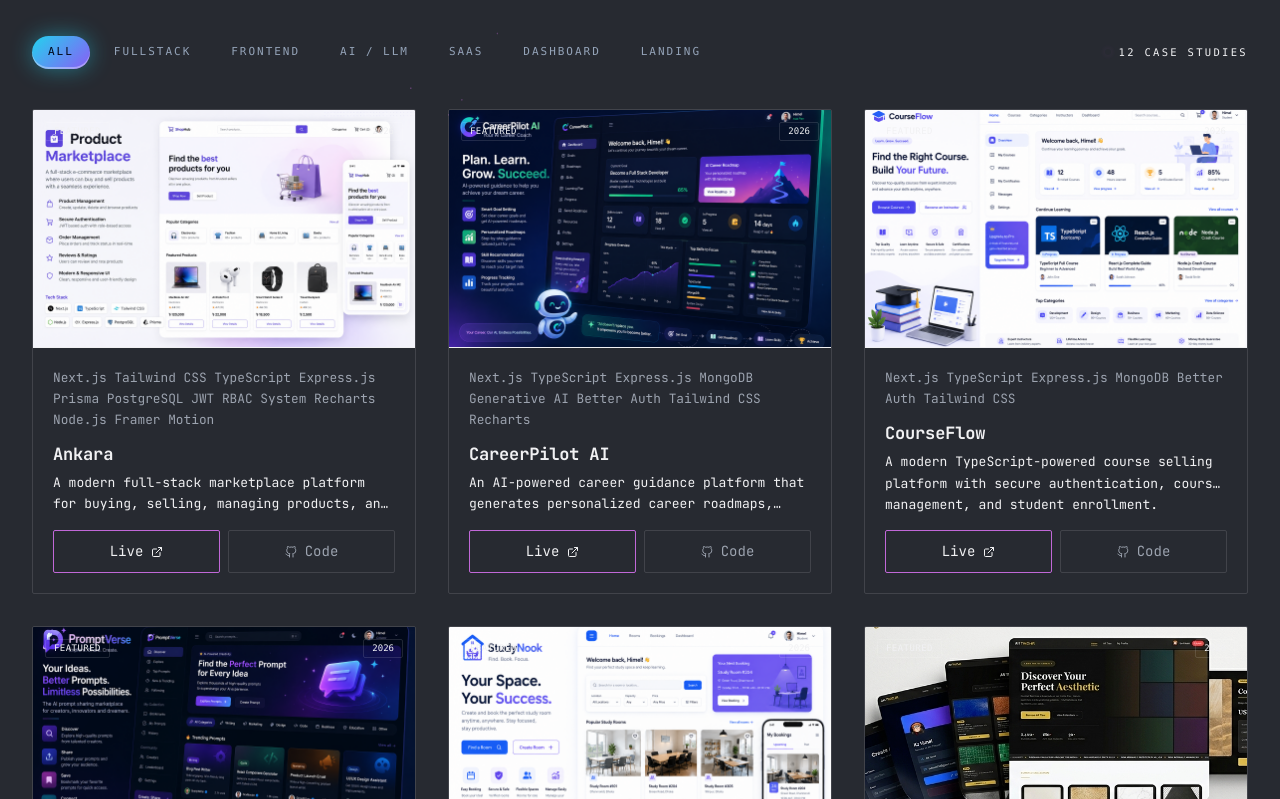
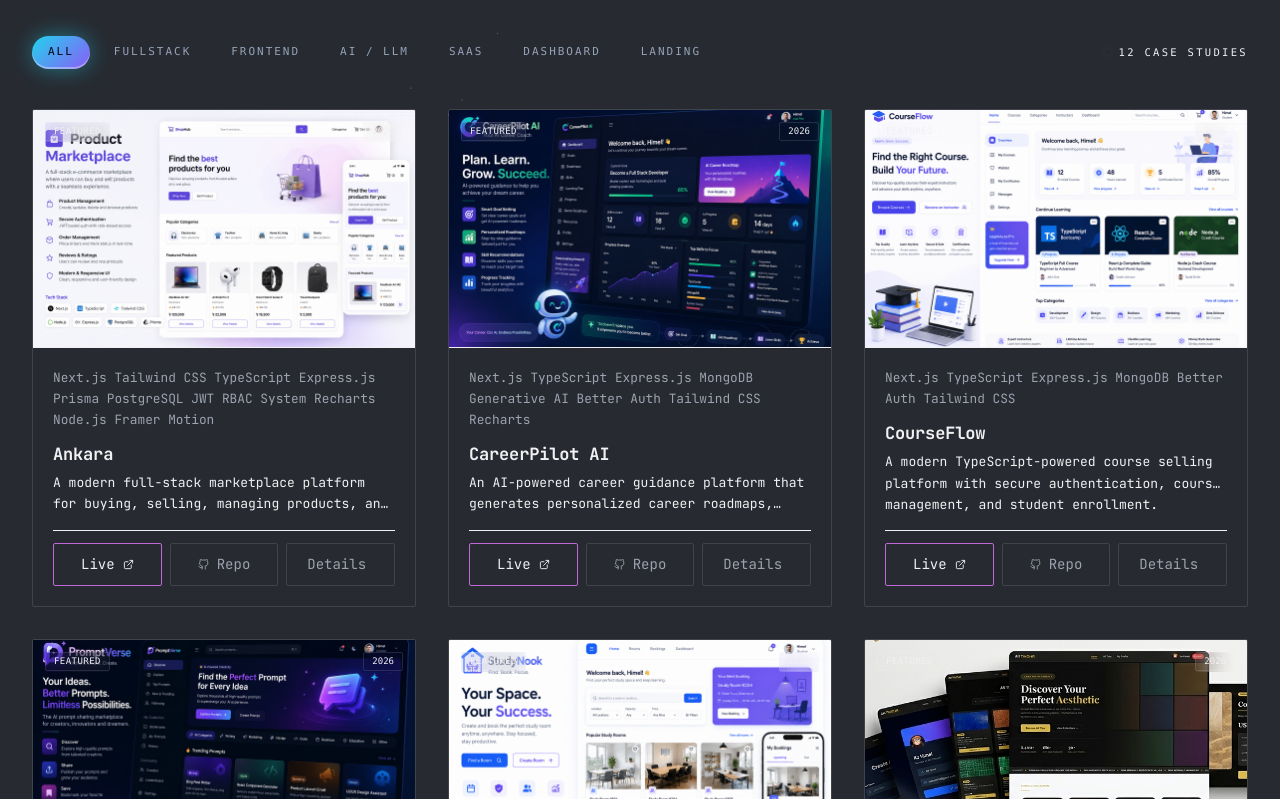
Before and after one commit to Kz-Himel/portfolio, a Next.js app: page /projects in a window 1280 px wide. Shown: the part 681-1480 px from the top of the page. Built offline with nearby package versions, Linux system fonts and the light colour scheme.

Commit message:
Updated: Projects Card

```diff
--- a/src/components/ProjectCard.jsx
+++ b/src/components/ProjectCard.jsx
@@ -3,7 +3,7 @@
 import Link from "next/link";
 import Image from "next/image";
 import { motion } from "framer-motion";
-import { FiExternalLink, FiGithub } from "react-icons/fi";
+import { FiExternalLink, FiGithub, FiArrowRight } from "react-icons/fi";
 
 export default function ProjectCard({ project }) {
   return (
@@ -14,27 +14,34 @@ export default function ProjectCard({ project }) {
       transition={{ duration: 0.5, ease: [0.22, 1, 0.36, 1] }}
       className="h-full"
     >
-      <div className="box flex flex-col h-full overflow-hidden">
+      <div className="box group flex flex-col h-full overflow-hidden">
+
+        {/* IMAGE CONTAINER */}
         <div className="relative aspect-[16/10] border-b border-border overflow-hidden">
           <Image
             src={project.image}
             alt={project.title}
             fill
-            className="object-cover"
+            className="object-cover group-hover:scale-105 transition-transform duration-500"
             sizes="(max-width: 768px) 100vw, (max-width: 1200px) 50vw, 33vw"
           />
+
+          {/* BADGES */}
           {project.featured && (
-            <span className="box absolute top-3 left-3 bg-bg px-2 py-0.5 font-mono text-[9px] uppercase tracking-wider text-accent">
+            <span className="box absolute top-3 left-3 z-10 bg-bg/90 px-2 py-0.5 font-mono text-[9px] uppercase tracking-wider text-accent backdrop-blur-md">
               Featured
             </span>
           )}
-          <span className="box absolute top-3 right-3 bg-bg px-2 py-0.5 font-mono text-[9px] text-text-soft">
+          <span className="box absolute top-3 right-3 z-10 bg-bg/90 px-2 py-0.5 font-mono text-[9px] text-text-soft backdrop-blur-md">
             {project.year || "2026"}
           </span>
         </div>
 
+        {/* CARD CONTENT */}
         <div className="p-5 flex flex-col flex-1">
-          <p className="tech-tag mb-3 leading-relaxed">{project.tags.join(" ")}</p>
+          <p className="tech-tag mb-3 leading-relaxed">
+            {Array.isArray(project.tags) ? project.tags.join(" ") : project.tags}
+          </p>
 
           <Link href={`/projects/${project.id}`}>
             <h3 className="font-mono font-bold text-text-main mb-1.5 text-[17px] leading-snug hover:text-accent transition-colors">
@@ -46,25 +53,45 @@ export default function ProjectCard({ project }) {
             {project.description}
           </p>
 
-          <div className="flex items-center gap-2">
+          {/* 3 ACTION BUTTONS AT THE BOTTOM */}
+          <div className="grid grid-cols-3 gap-2 pt-3 border-t border-border/50">
+            {/* 1. Live Button */}
             <a
               href={project.live}
               target="_blank"
               rel="noopener noreferrer"
-              className="btn-outline flex-1 justify-center text-[12.5px] px-3 py-2"
+              className="btn-outline justify-center text-[11.5px] px-2 py-2 text-center"
+              title="Live Demo"
             >
-              Live <FiExternalLink size={12} />
+              Live <FiExternalLink size={11} />
             </a>
+
+            {/* 2. Repo Button */}
             <a
               href={project.github}
               target="_blank"
               rel="noopener noreferrer"
-              className="btn-outline-muted flex-1 justify-center text-[12.5px] px-3 py-2"
+              className="btn-outline-muted justify-center text-[11.5px] px-2 py-2 text-center"
+              title="Source Code"
             >
-              <FiGithub size={12} /> Code
+              <FiGithub size={11} /> Repo
             </a>
+
+            {/* 3. Details Button */}
+            <Link
+              href={`/projects/${project.id}`}
+              className="btn-outline-muted justify-center text-[11.5px] px-2 py-2 text-center group/btn"
+              title="Project Details"
+            >
+              Details{" "}
+              <FiArrowRight
+                size={11}
+                className="group-hover/btn:translate-x-0.5 transition-transform"
+              />
+            </Link>
           </div>
         </div>
+
       </div>
     </motion.div>
   );
```
